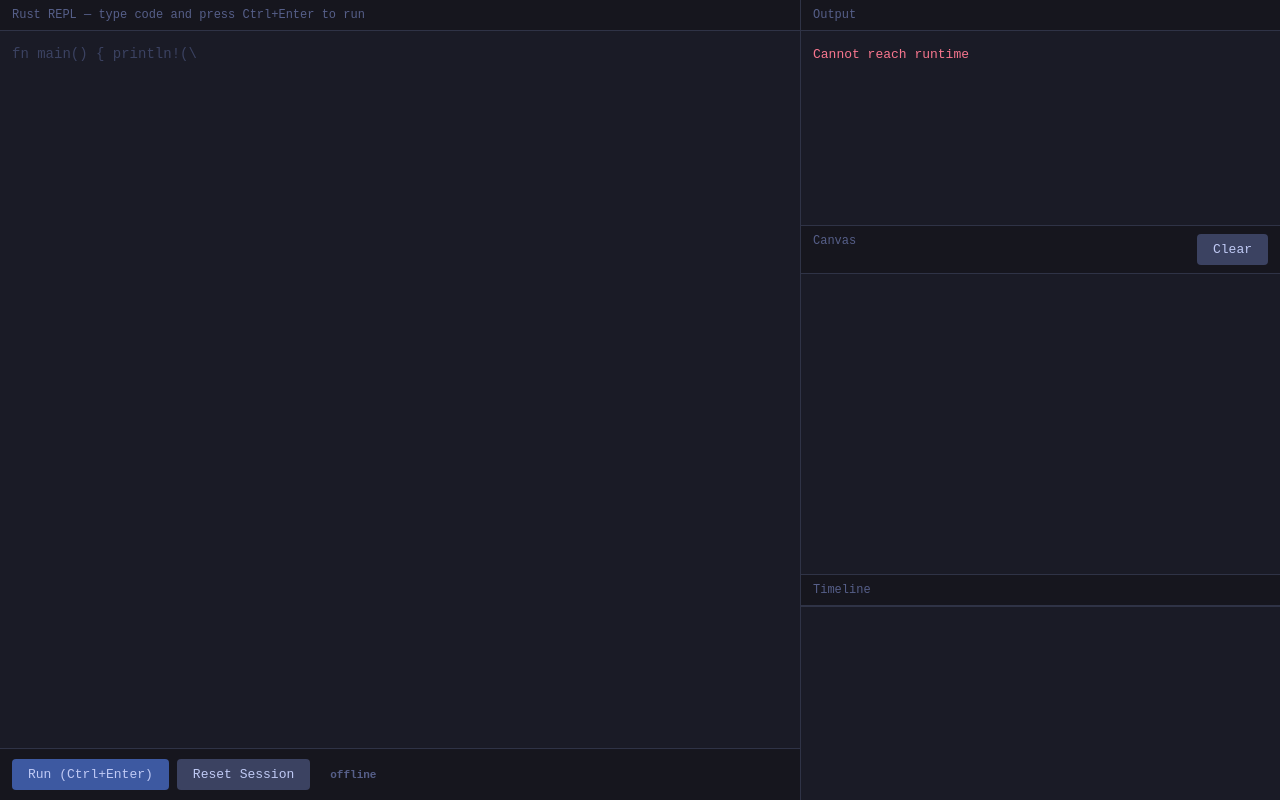
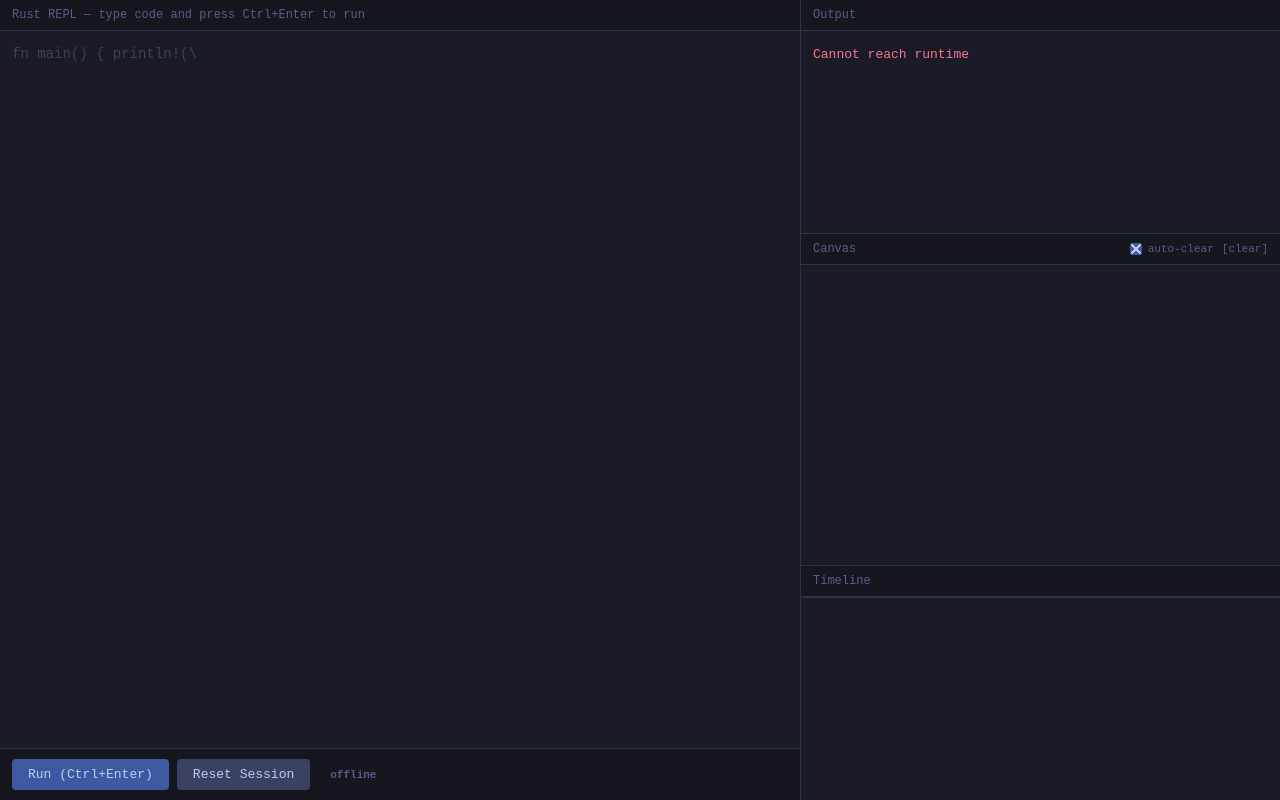
Before and after one commit to bbbjames/rust42.cc, a plain HTML site: page apps/web/index.html in a window 1280 px wide. Drawn offline with Linux system fonts and the light colour scheme; no server answers.

Commit message:
auto-clear checkbox styling

```diff
--- a/apps/web/index.html
+++ b/apps/web/index.html
@@ -21,6 +21,8 @@ button { background: #3d59a1; color: #c0caf5; border: none; padding: 8px 16px; f
 button:hover { background: #5474c4; }
 button.reset { background: #3b4261; }
 button.reset:hover { background: #565f89; }
+button.plain { background: none; padding: 0; font-size: 11px; color: #565f89; }
+button.plain:hover { background: none; color: #c0caf5; }
 #right-panel { width: 480px; display: flex; flex-direction: column; border-left: 1px solid #2f3346; }
 #output-panel { flex: 1; overflow-y: auto; padding: 12px; }
 #output-header { padding: 8px 12px; background: #16161e; font-size: 12px; color: #565f89; border-bottom: 1px solid #2f3346; }
@@ -39,6 +41,12 @@ button.reset:hover { background: #565f89; }
 .timeline-entry .time { color: #565f89; }
 .timeline-entry.error-entry .id { color: #f7768e; }
 .status { padding: 4px 12px; font-size: 11px; color: #565f89; font-weight: 600; }
+.canvas-ctrl { display: flex; align-items: center; gap: 8px; }
+.canvas-ctrl label { font-size: 11px; cursor: pointer; }
+.canvas-ctrl input[type="checkbox"] { display: none; }
+.canvas-ctrl label { font-size: 11px; cursor: pointer; display: flex; align-items: center; gap: 6px; }
+.canvas-ctrl label::before { content: ""; width: 12px; height: 12px; border: 1px solid #565f89; border-radius: 2px; display: inline-block; }
+.canvas-ctrl input:checked + label::before { display: inline-block; background-color: #3d59a1; border-color: #3d59a1; background-image: linear-gradient(45deg, transparent calc(50% - 1px), #c0caf5 calc(50% - 1px), #c0caf5 calc(50% + 1px), transparent calc(50% + 1px)), linear-gradient(-45deg, transparent calc(50% - 1px), #c0caf5 calc(50% - 1px), #c0caf5 calc(50% + 1px), transparent calc(50% + 1px)); }
 </style>
 </head>
 <body>
@@ -56,7 +64,7 @@ button.reset:hover { background: #565f89; }
 <div id="right-panel">
     <div id="output-header">Output</div>
     <div id="output-panel"></div>
-    <div id="canvas-header"><span>Canvas</span><button class="reset" onclick="clearCanvas()">Clear</button></div>
+    <div id="canvas-header"><span>Canvas</span><span class="canvas-ctrl"><input type="checkbox" id="auto-clear" checked onchange="onAutoClear()"><label for="auto-clear">auto-clear</label><button class="reset plain" onclick="clearCanvas()">[clear]</button></span></div>
     <div id="canvas-panel"><canvas id="canvas"></canvas></div>
     <div id="timeline-header">Timeline</div>
     <div id="timeline-panel"></div>
@@ -68,6 +76,7 @@ const output = document.getElementById("output-panel");
 const timeline = document.getElementById("timeline-panel");
 const statusEl = document.getElementById("status");
 const codeInput = document.getElementById("code-input");
+const autoClear = document.getElementById("auto-clear");
 const canvas = document.getElementById("canvas");
 const ctx = canvas.getContext("2d");
 
@@ -161,6 +170,10 @@ function clearCanvas() {
     ctx.clearRect(0, 0, CANVAS_W, CANVAS_H);
 }
 
+function onAutoClear() {
+    if (autoClear.checked) clearCanvas();
+}
+
 async function api(path, opts) {
     const res = await fetch(API + path, { headers: { "Content-Type": "application/json" }, ...opts });
     return res.json();
@@ -176,8 +189,12 @@ function appendOutput(type, text) {
 }
 
 async function runCode() {
-    const code = codeInput.value.trim();
+    let code = codeInput.value.trim();
     if (!code) return;
+
+    if (autoClear.checked && !code.startsWith("_clear();")) {
+        code = "_clear();" + code;
+    }
 
     statusEl.textContent = "status: running...";
     const start = Date.now();
```
